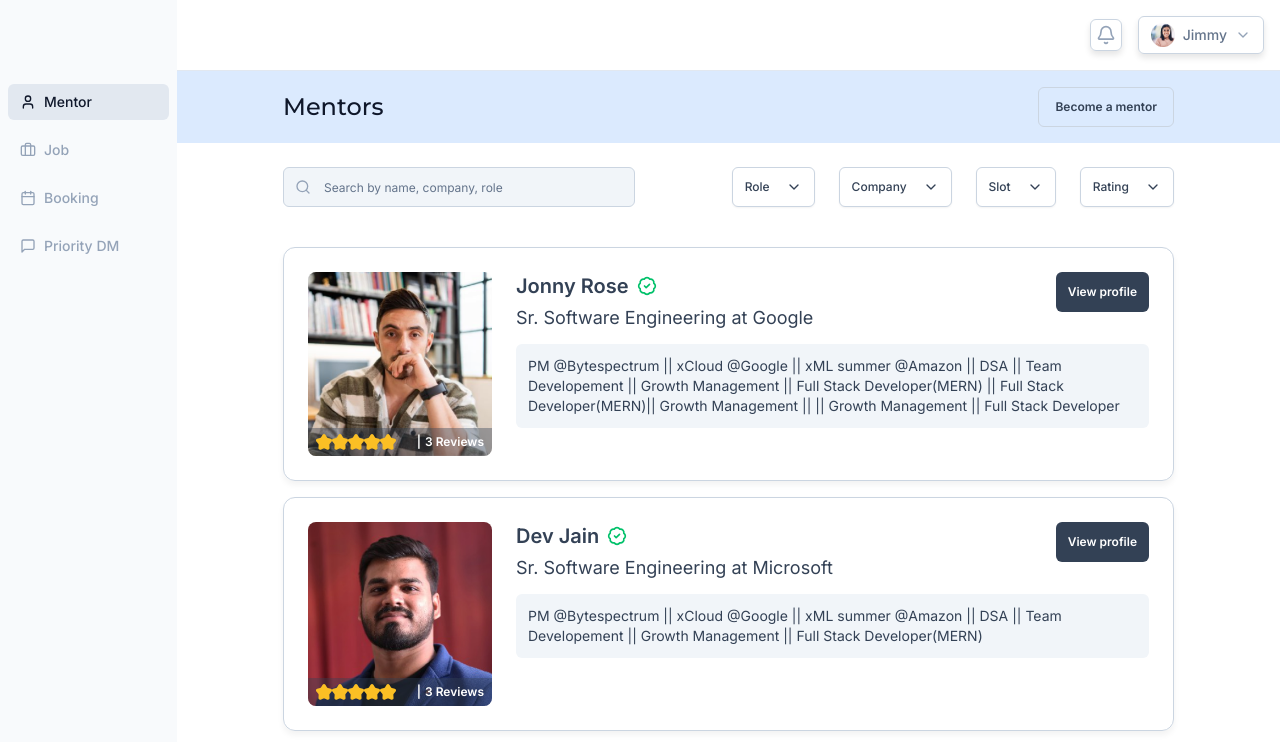
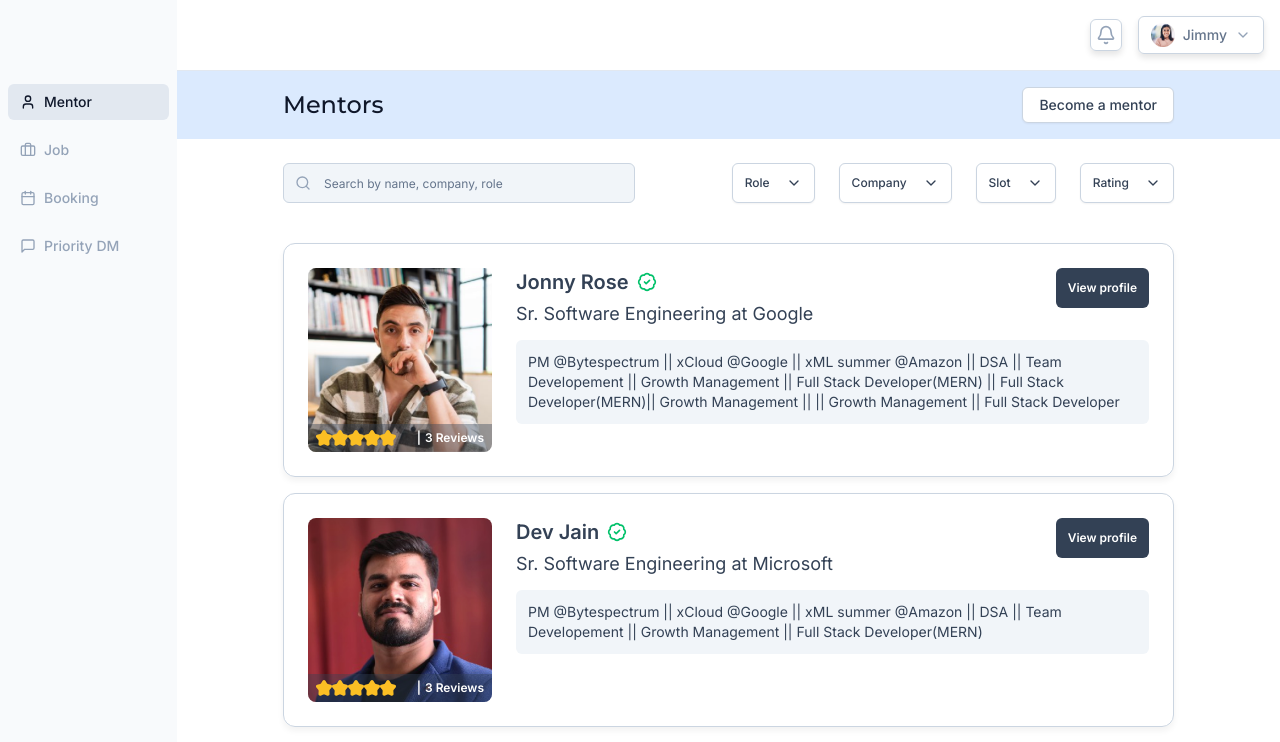
Before and after one commit to prathamdby/william-assignment, a Next.js app: page /mentors in a window 1280 px wide. Shown: the top 742 px of the page. Built offline with nearby package versions, Linux system fonts and the light colour scheme.

Commit message:
fix: correctly style the become a mentor button

```diff
--- a/app/(main)/mentors/page.tsx
+++ b/app/(main)/mentors/page.tsx
@@ -115,9 +115,18 @@ export default function MentorsPage() {
           <h1 className="text-2xl font-medium font-montserrat text-[#0F172A]">
             Mentors
           </h1>
-          <button className="h-10 px-4 py-2 text-xs font-semibold border border-[#CBD5E1] rounded-md text-[#334155]">
+          <Button
+            className="text-sm font-medium bg-white border border-[#CBD5E1] rounded-[6px] text-[#334155] shadow-[0_1px_2px_rgba(15,23,42,0.05)] hover:bg-white hover:text-[#334155] hover:border-[#CBD5E1] focus:ring-0 focus:ring-offset-0 focus-visible:ring-0 focus-visible:ring-offset-0 focus-visible:outline-none transition-none flex items-center justify-center"
+            style={{
+              paddingLeft: "16px",
+              paddingRight: "16px",
+              paddingTop: "6px",
+              paddingBottom: "6px",
+            }}
+            variant="ghost"
+          >
             Become a mentor
-          </button>
+          </Button>
         </div>
       </div>
 
```
